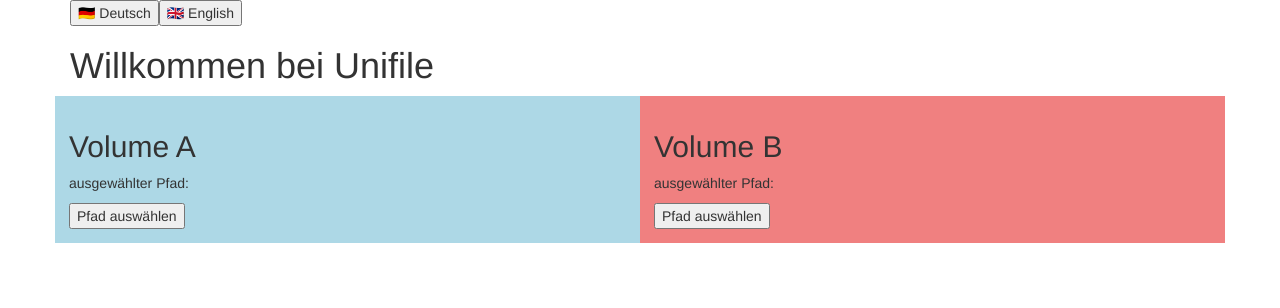
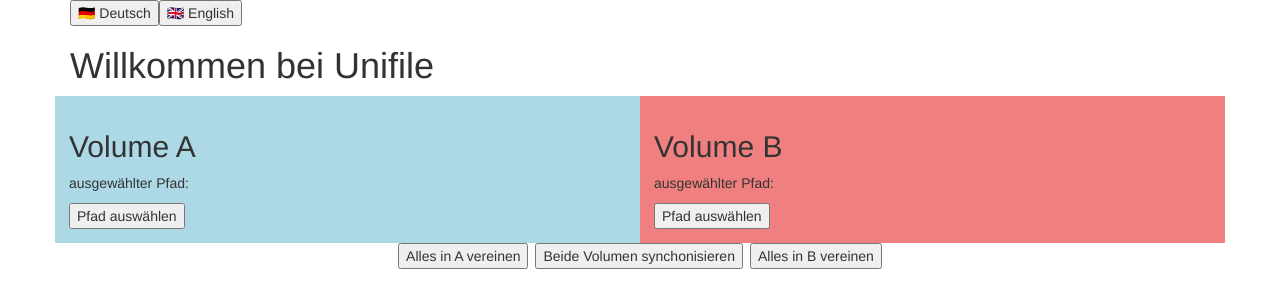
Before and after one commit to alcibert/unifileFrontend, a Vue app: page / in a window 1280 px wide. Shown: the top 308 px of the page. Built offline with nearby package versions, Linux system fonts and the light colour scheme; no server answers.

Commit message:
Small Design changes

```diff
--- a/src/App.vue
+++ b/src/App.vue
@@ -19,6 +19,7 @@
     </div>
     <ConflictList v-if="this.allScanned" class ="conflictList" />
     <FileBrowserWindow @closeFilebrowser="onCloseFilebrowser" @cwdPathUpdate="updateCurrentPath" :isVisible = "isOpen"/>
+    <MergeStarter />
   </div>
 </template>
 
@@ -26,6 +27,7 @@
 import VolumeSelector from './components/VolumeSelector.vue';
 import FileBrowserWindow from "./components/FileBrowser/FileBrowserWindow.vue";
 import ConflictList from './components/ConflictList/ConflictList.vue';
+import MergeStarter from './components/MergeStarter.vue';
 
 export default {
   name: 'App',
@@ -33,6 +35,7 @@ export default {
     ConflictList,
     VolumeSelector,
     FileBrowserWindow,
+    MergeStarter
   },
   data(){
     return{
--- a/src/components/ConflictList/ConflictListElement.vue
+++ b/src/components/ConflictList/ConflictListElement.vue
@@ -161,6 +161,9 @@
       border-bottom: 1px solid black;
       margin-block:1em;
     }
+    button:not(:last-child){
+      margin-right:.5em;
+    }
 
   </style>
 
--- /dev/null
+++ b/src/components/MergeStarter.vue
@@ -0,0 +1,49 @@
+<template>
+  <div class="mergeStarter">
+    <button @click="mergeFromTo('b', 'a')">{{ $t('mergeToA') }}</button>
+    <button @click="sync()">{{ $t('sync') }}</button>
+    <button @click="mergeFromTo('a', 'b')">{{ $t('mergeToB') }}</button>
+  </div>
+</template>
+
+<script>
+export default {
+  name: 'MergeStarter',
+  components: {
+  },
+  props: {
+  },
+  data() {
+  },
+  methods:{
+    mergeFromTo(source, dest){
+      let url = `http://localhost:8080/api/v1.0/directory/copy/${source.toLowerCase()}/${dest.toLowerCase()}`;
+      fetch(url).then(response => {
+        if (response.status === 200) {
+          console.log("Done copying")
+        }
+        else {console.warn(`HTTP Response not ok: ${response?.status}`);}
+      });
+    },
+    sync(){
+      let url = `http://localhost:8080/api/v1.0/directory/copy/a/b}`;
+      fetch(url).then(response => {
+        if (response.status === 200) {
+          url = `http://localhost:8080/api/v1.0/directory/copy/b/a}`;
+          fetch(url);
+        }
+        else {console.warn(`HTTP Response not ok: ${response?.status}`);}
+      });
+    }
+  }
+}
+</script>
+
+<style scoped>
+.mergeStarter{
+  text-align: center;
+}
+button:not(:last-child){
+  margin-right:.5em;
+}
+</style>
--- a/src/locales/de.json
+++ b/src/locales/de.json
@@ -5,5 +5,8 @@
     "selectFolder": "Ordner wählen",
     "takeA": "Links behalten",
     "takeB": "Rechts behalten",
-    "ignore": "Ingnorieren"
+    "ignore": "Ingnorieren",
+    "mergeToA": "Alles in A vereinen",
+    "mergeToB": "Alles in B vereinen",
+    "sync": "Beide Volumen synchonisieren"
   }
--- a/src/locales/en.json
+++ b/src/locales/en.json
@@ -5,5 +5,8 @@
     "selectFolder": "Select Directory",
     "takeA": "Keep left",
     "takeB": "Keep right",
-    "ignore": "ignore"
+    "ignore": "ignore",
+    "mergeToA": "Merge everything to A",
+    "mergeToB": "Merge everything to B",
+    "sync": "Synchonize both Volumes"
   }
```
